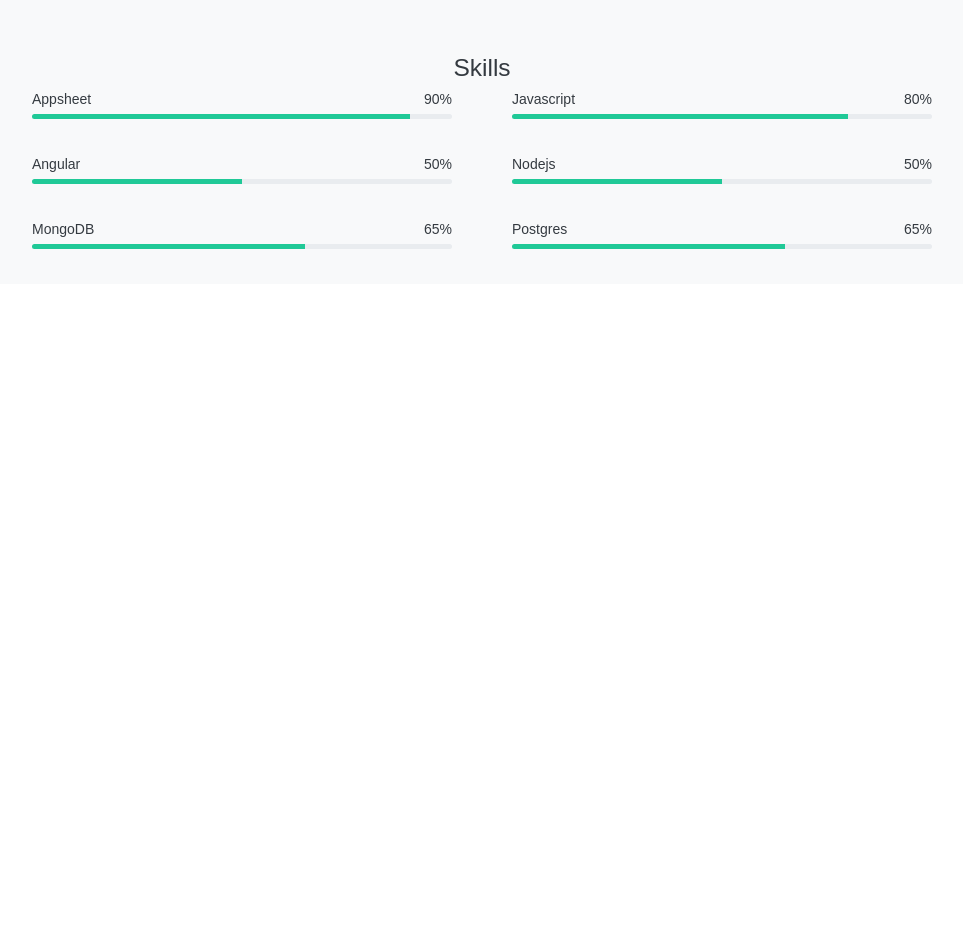
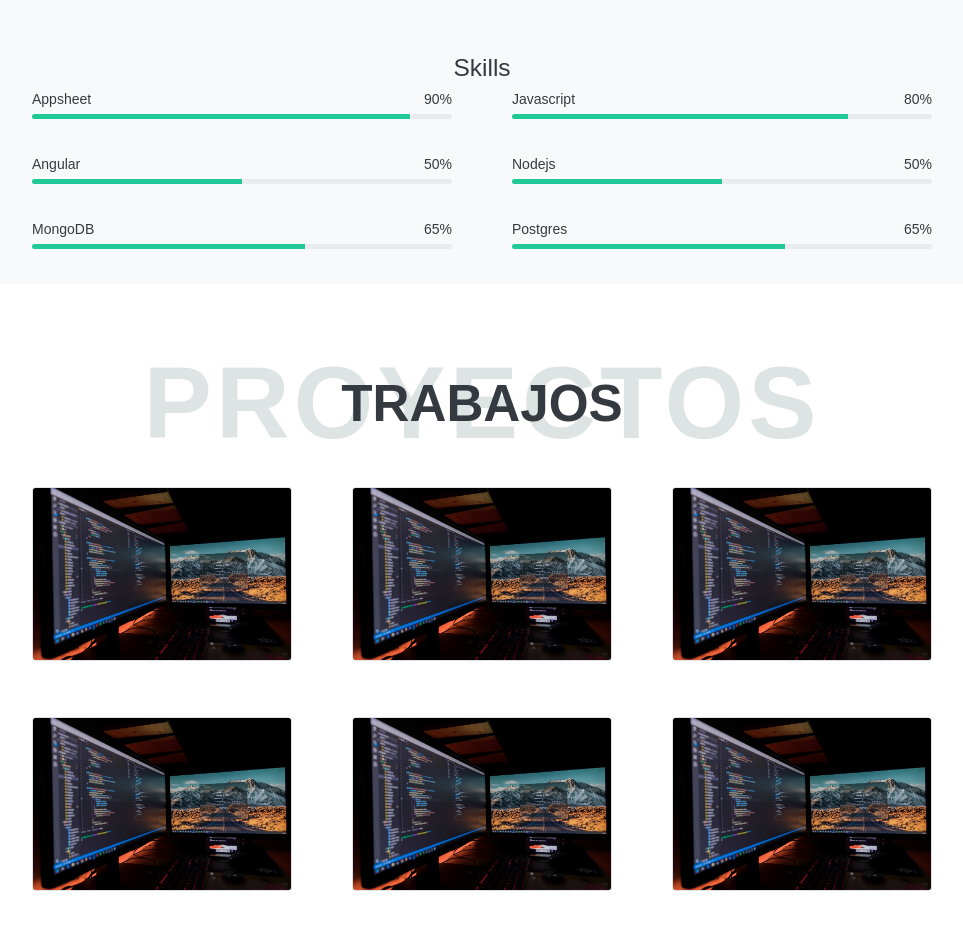
Before and after one commit to LarryAnthony/portafolio, a plain HTML site: page index.html in a window 1280 px wide. Shown: the part 2110-3057 px from the top of the page, without its empty margins (288-1251 px from the left). Before the commit the page ends 2394 px from the top, so only its background shows below. Drawn offline with Linux system fonts and the light colour scheme.

Commit message:
añadiendo proyectos

```diff
--- a/css/estilos.scss
+++ b/css/estilos.scss
@@ -214,6 +214,18 @@
 .progress-heigth {
     height: 0.4rem;
 }
+#trabajo {
+    .portfolio-overlay {
+        color: transparent;
+    }
+    .portfolio-overlay:hover {
+        color: white;
+        font-weight: bold;
+        background: rgba(0, 0, 0, 0.7);
+        opacity: 0.7;
+        transition: all 0.3s ease-in-out;
+    }
+}
 @media (min-width: 992px) {
     header {
         display: inline-block;
--- a/index.html
+++ b/index.html
@@ -106,7 +106,7 @@
                 </div>
             </div>
         </div>
-        <div id="resume">
+        <div id="resume" class="mb-5">
             <div class="col-12 text-center">
                 <div class="mt-5 mb-5 d-inline-block">
                     <h2 class="text-24 espaciado d-flex align-items-center">RESUMEN</h2>
@@ -298,26 +298,88 @@
                     </div>
                 </div>
             </div>
-            <!-- <div class="progress col-12 col-md-6">
-                                    <div class="progress-bar h-75 bg-secondary" role="progressbar" style="width: 41%"
-                                        aria-valuenow="41" aria-valuemin="0" aria-valuemax="100"></div>
+        </div>
+        <div id="trabajo">
+            <div class="col-12 text-center">
+                <div class="mt-5 mb-5 d-inline-block">
+                    <h2 class="text-24 espaciado d-flex align-items-center">PROYECTOS</h2>
+                    <h2 class="encima d-flex align-items-center justify-content-center">TRABAJOS</h2>
+                </div>
+                <div class="col-12 d-flex flex-wrap">
+                    <div class="col-12 trabajo-fondo col-md-6 col-xl-4 mb-5">
+                        <div class="col-12 mb-3">
+                            <div class="border border-texto rounded card">
+                                <img class="card-img" src="/images/fondo.jpg" alt="Card image">
+                                <div
+                                    class="card-img-overlay text-center d-flex flex-column justify-content-center portfolio-overlay">
+                                    <h4 class="card-text">Project title</h4>
+                                    <p class="card-text">Categoría</p>
                                 </div>
-                                <div class="progress col-12 col-md-6">
-                                    <div class="progress-bar h-75 bg-secondary" role="progressbar" style="width: 41%"
-                                        aria-valuenow="41" aria-valuemin="0" aria-valuemax="100"></div>
-                                </div> -->
-
-            <!-- <div class="d-flex">
-                                    <h6 class="bg-secondary text-white flex-grow-0 pl-2 pr-2 pb-1 pt-1 rounded">
-                                        2000-2014
-                                    </h6>
+                            </div>
+                        </div>
+                    </div>
+                    <div class="col-12 trabajo-fondo col-md-6 col-xl-4 mb-5">
+                        <div class="col-12 mb-3">
+                            <div class="border border-texto rounded card">
+                                <img class="card-img" src="/images/fondo.jpg" alt="Card image">
+                                <div
+                                    class="card-img-overlay text-center d-flex flex-column justify-content-center portfolio-overlay">
+                                    <h4 class="card-text">Project title</h4>
+                                    <p class="card-text">Categoría</p>
                                 </div>
-                                <p class="font-weight-bold text-5">Conputer Science</p>
-                                <p class="text-danger">International University</p>
-                                <p>Lorem ipsum dolor sit amet consectetur adipisicing elit. Nam perspiciatis unde
-                                    delectus ratione labore nemo nihil, eos, dolore, amet perferendis fugiat officia
-                                </p> -->
-        </div>
+                            </div>
+                        </div>
+                    </div>
+                    <div class="col-12 trabajo-fondo col-md-6 col-xl-4 mb-5">
+                        <div class="col-12 mb-3">
+                            <div class="border border-texto rounded card">
+                                <img class="card-img" src="/images/fondo.jpg" alt="Card image">
+                                <div
+                                    class="card-img-overlay text-center d-flex flex-column justify-content-center portfolio-overlay">
+                                    <h4 class="card-text">Project title</h4>
+                                    <p class="card-text">Categoría</p>
+                                </div>
+                            </div>
+                        </div>
+                    </div>
+                    <div class="col-12 trabajo-fondo col-md-6 col-xl-4 mb-5">
+                        <div class="col-12 mb-3">
+                            <div class="border border-texto rounded card">
+                                <img class="card-img" src="/images/fondo.jpg" alt="Card image">
+                                <div
+                                    class="card-img-overlay text-center d-flex flex-column justify-content-center portfolio-overlay">
+                                    <h4 class="card-text">Project title</h4>
+                                    <p class="card-text">Categoría</p>
+                                </div>
+                            </div>
+                        </div>
+                    </div>
+                    <div class="col-12 trabajo-fondo col-md-6 col-xl-4 mb-5">
+                        <div class="col-12 mb-3">
+                            <div class="border border-texto rounded card">
+                                <img class="card-img" src="/images/fondo.jpg" alt="Card image">
+                                <div
+                                    class="card-img-overlay text-center d-flex flex-column justify-content-center portfolio-overlay">
+                                    <h4 class="card-text">Project title</h4>
+                                    <p class="card-text">Categoría</p>
+                                </div>
+                            </div>
+                        </div>
+                    </div>
+                    <div class="col-12 trabajo-fondo col-md-6 col-xl-4 mb-5">
+                        <div class="col-12 mb-3">
+                            <div class="border border-texto rounded card">
+                                <img class="card-img" src="/images/fondo.jpg" alt="Card image">
+                                <div
+                                    class="card-img-overlay text-center d-flex flex-column justify-content-center portfolio-overlay">
+                                    <h4 class="card-text">Project title</h4>
+                                    <p class="card-text">Categoría</p>
+                                </div>
+                            </div>
+                        </div>
+                    </div>
+                </div>
+            </div>
     </section>
 
     <!-- Option 2: jQuery, Popper.js, and Bootstrap JS -->
```
Also changed, not shown: css/estilos.css, 1 other file.
